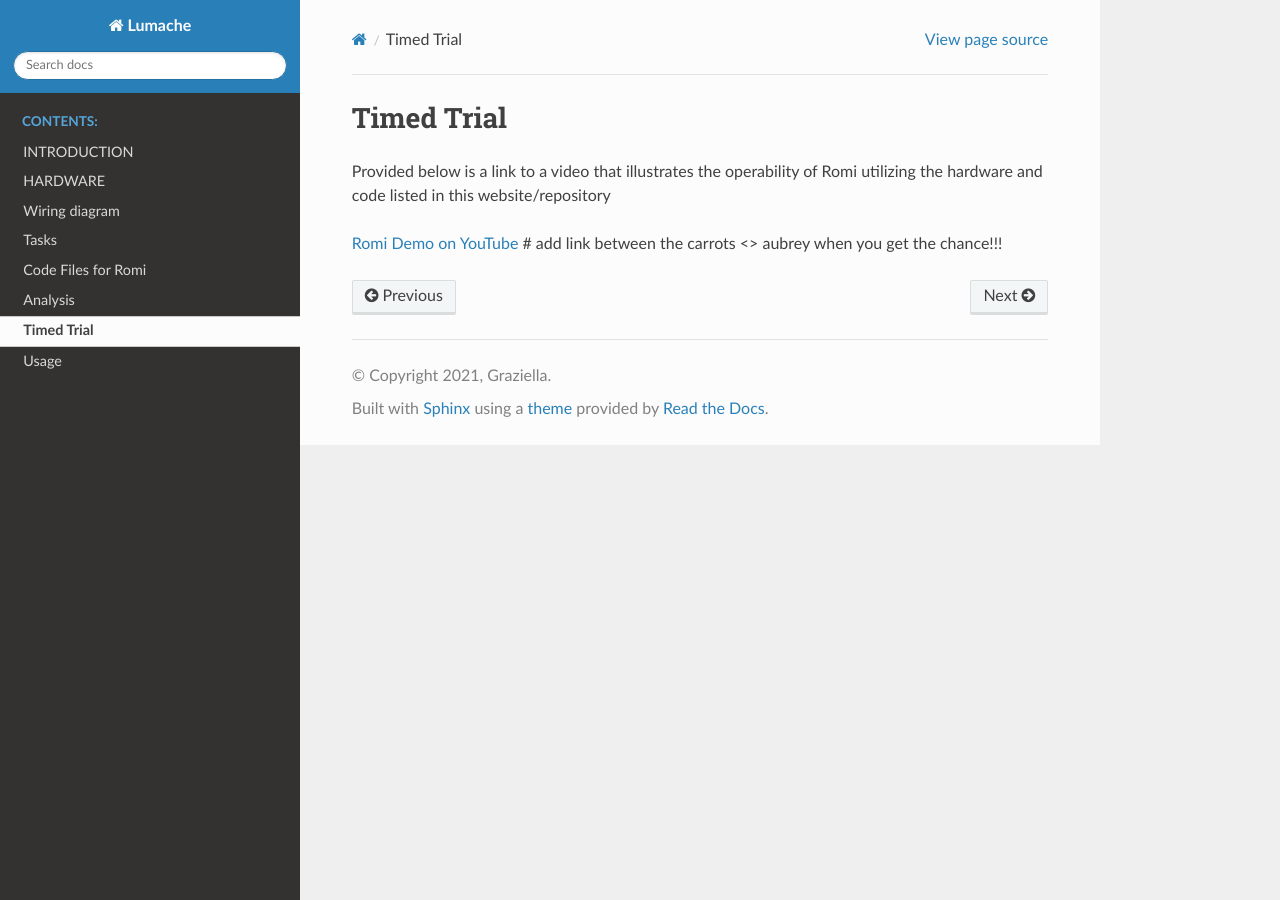
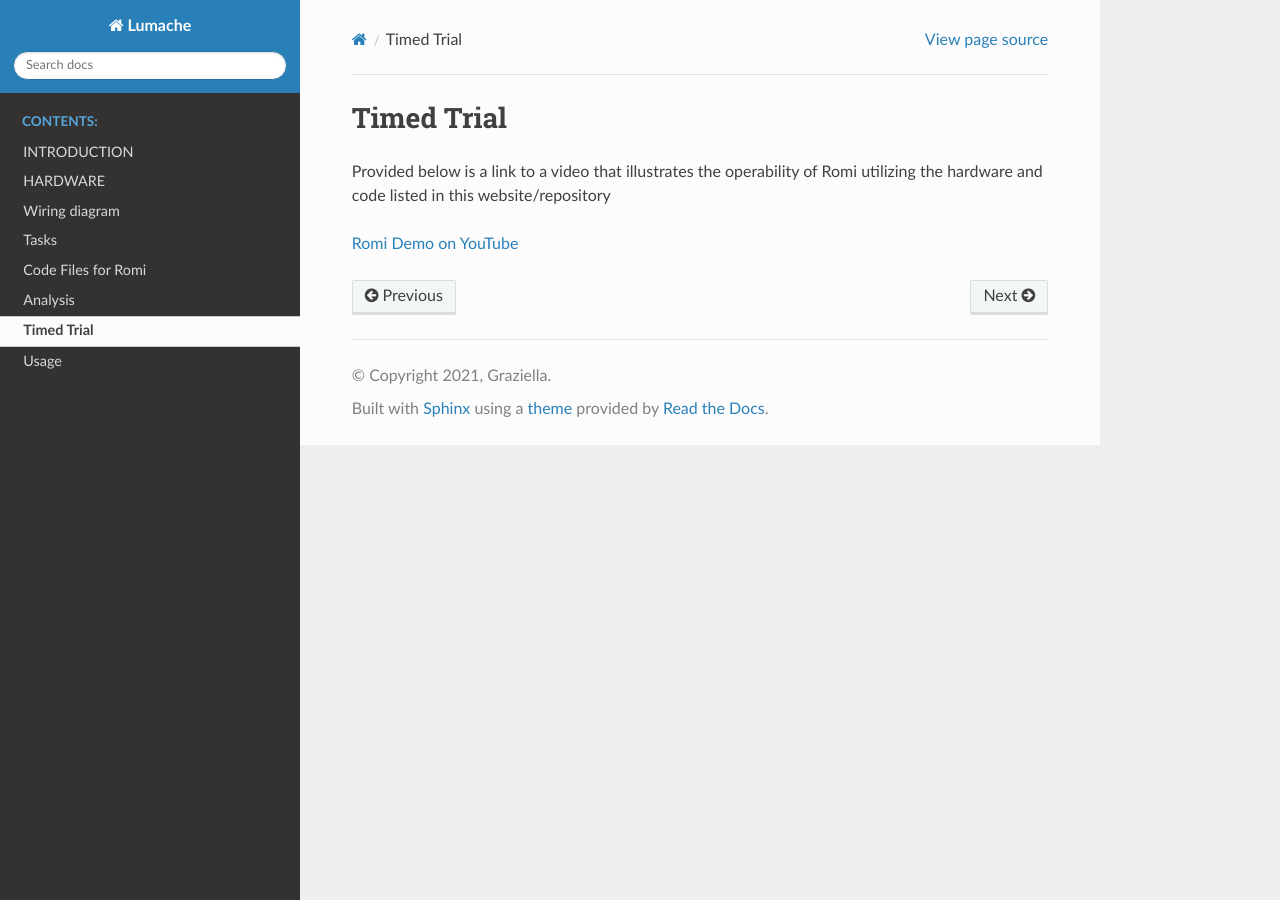
Before and after one commit to jirehevelasquez/mech-romi-files-, a Sphinx documentation site: the page built from docs/source/Videos.rst, in a window 1280 px wide. Built offline with Sphinx 7.4.7 and the Read the Docs theme 3.1.0, drawn with Linux system fonts in a browser that asks for light colours; pages that are not in the unit, such as notebooks, are missing from menus.

Commit message:
Update Videos.rst

```diff
--- a/docs/source/Videos.rst
+++ b/docs/source/Videos.rst
@@ -3,4 +3,3 @@ Timed Trial
 Provided below is a link to a video that illustrates the operability of Romi utilizing the hardware and code listed in this website/repository
 
 `Romi Demo on YouTube <https://youtube.com/shorts/JdS9ZOgFjK8>`_
-# add link between the carrots  <> aubrey when you get the chance!!!
```
